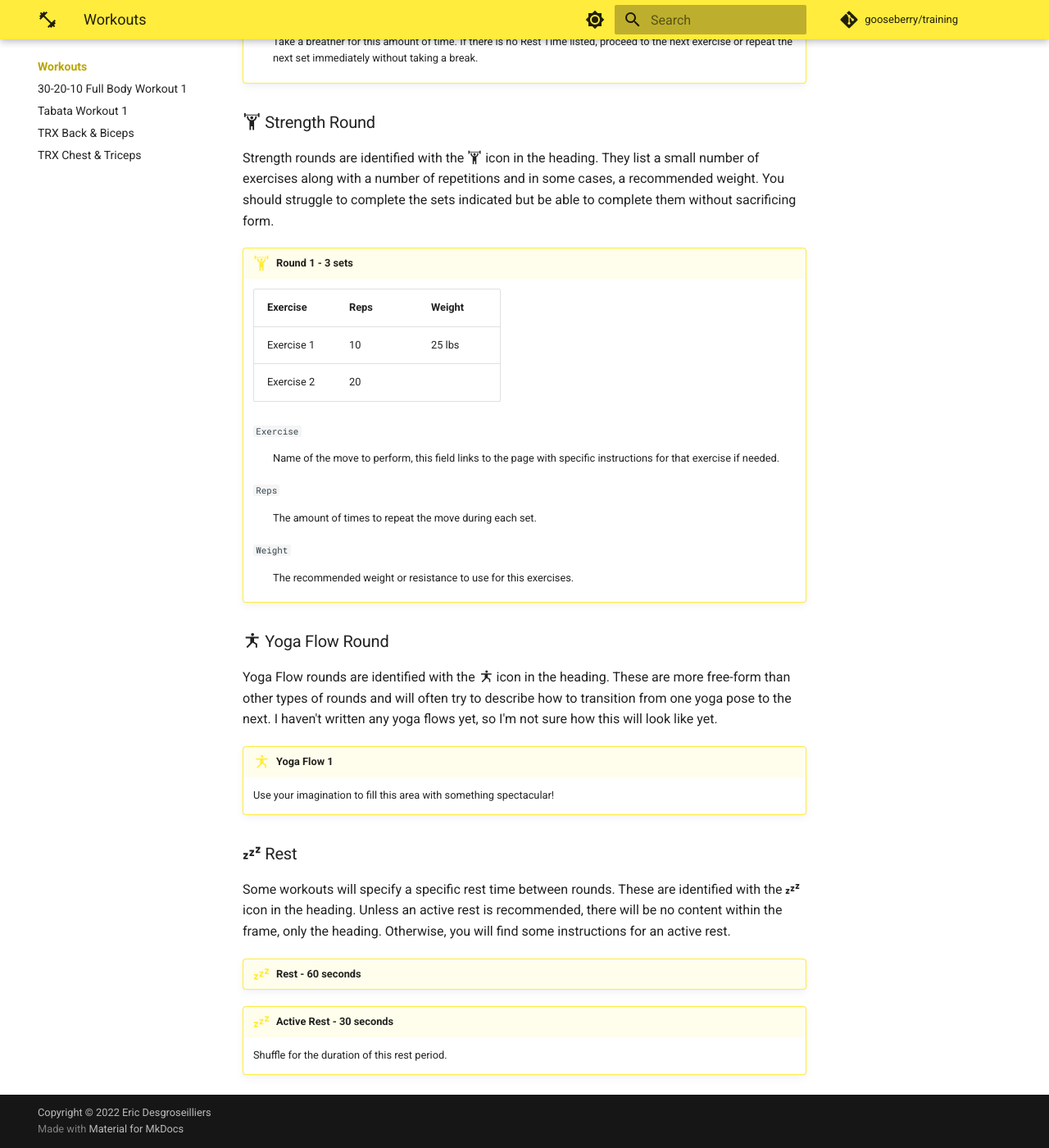
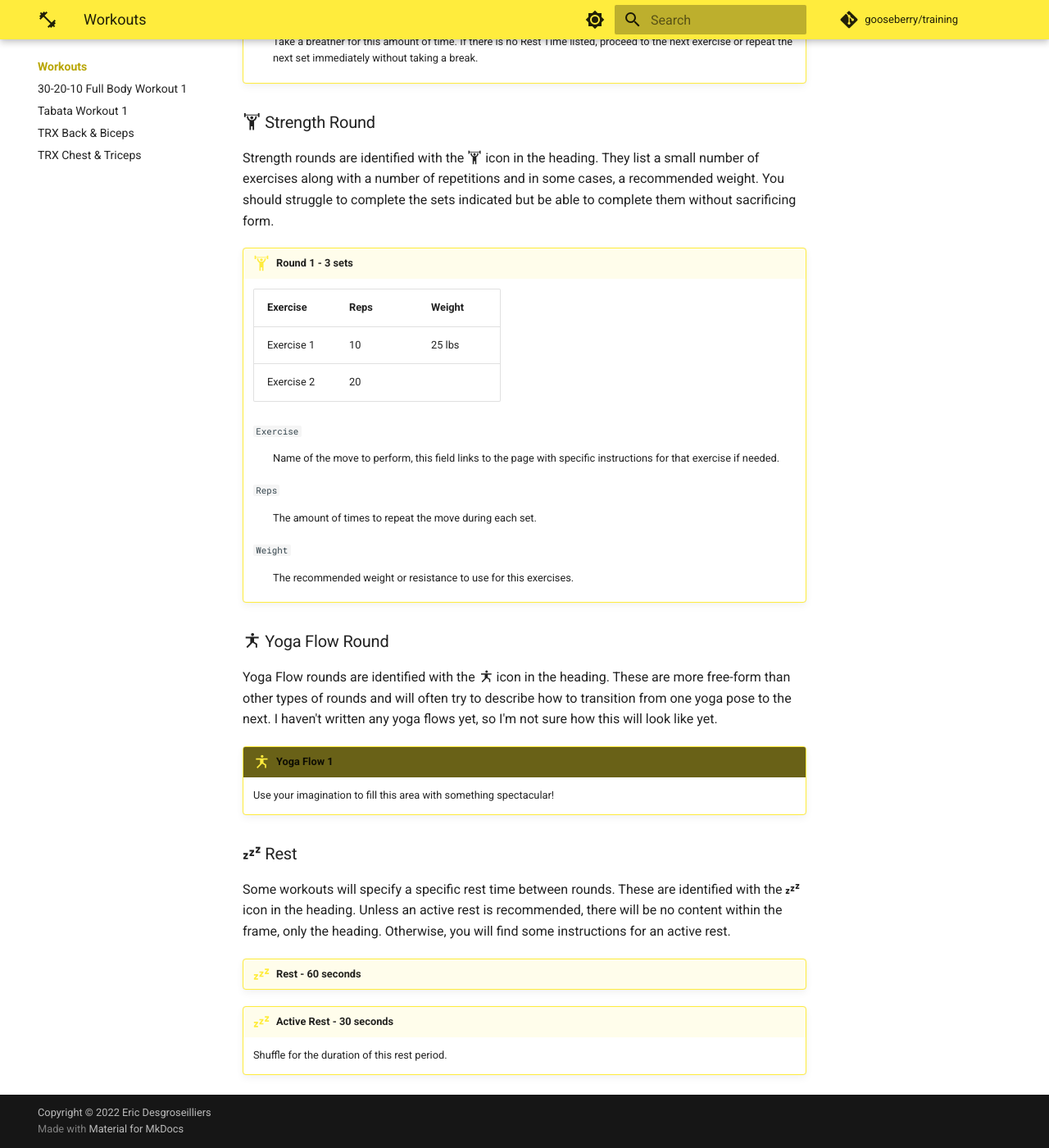
Before and after one commit to gooseberry/training, an MkDocs documentation site: the page built from docs/workouts/index.md, in a window 1280 px wide and 1400 px high, scrolled down 1956 px. Shown: the whole window at 82% size. Built offline with MkDocs 1.6.1 and Material for MkDocs 9.7.7, drawn with Linux system fonts in a browser that asks for light colours; comment, search, counter and statistics services are not loaded.

Commit message:
admonition tweak

```diff
--- a/docs/stylesheets/extra.css
+++ b/docs/stylesheets/extra.css
@@ -97,7 +97,7 @@
 }
 .md-typeset .yoga > .admonition-title,
 .md-typeset .yoga > summary {
-  background-color: rgba(255, 236, 61, 0.1);
+  background-color: rgb(105, 97, 23);
 }
 .md-typeset .yoga > .admonition-title::before,
 .md-typeset .yoga > summary::before {
```
